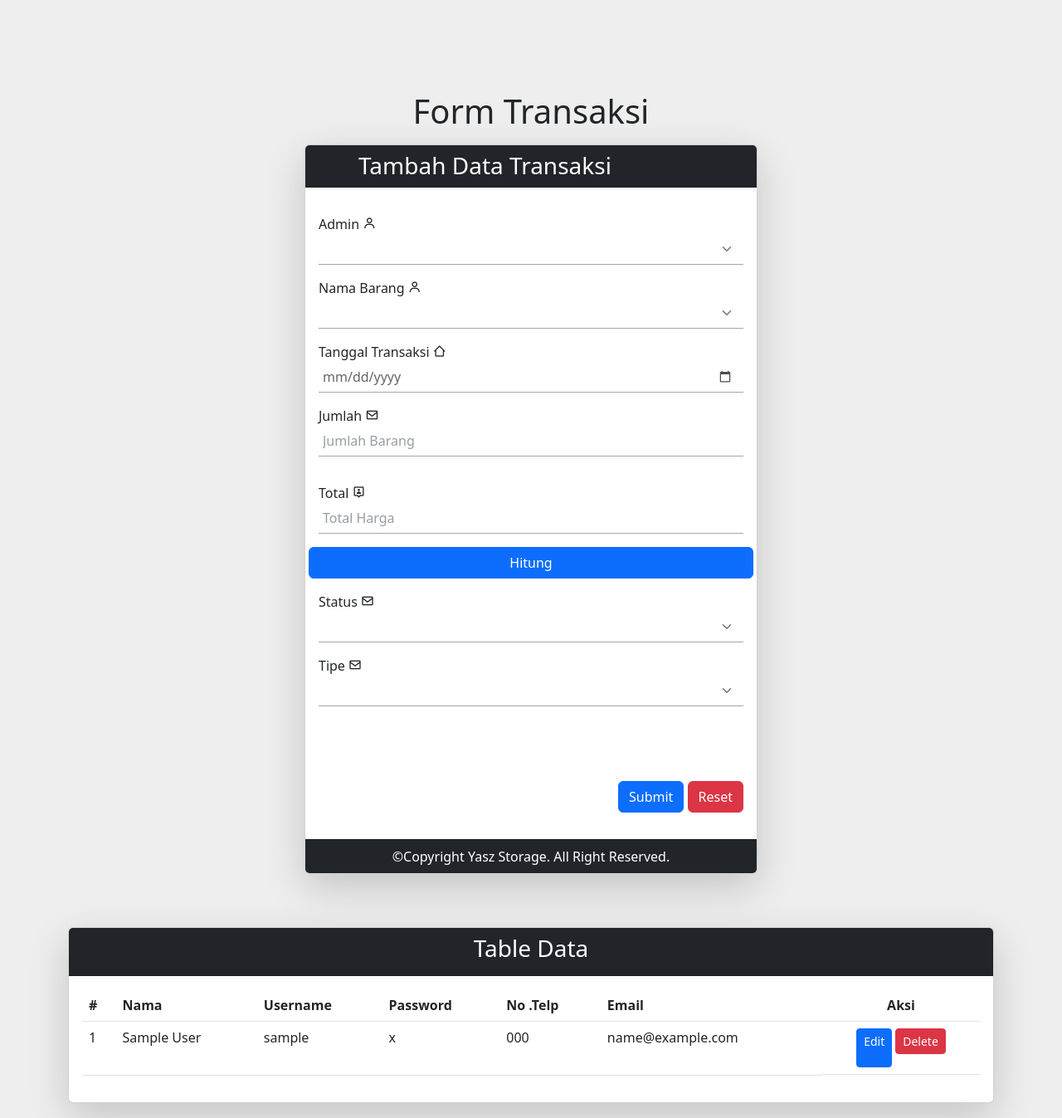
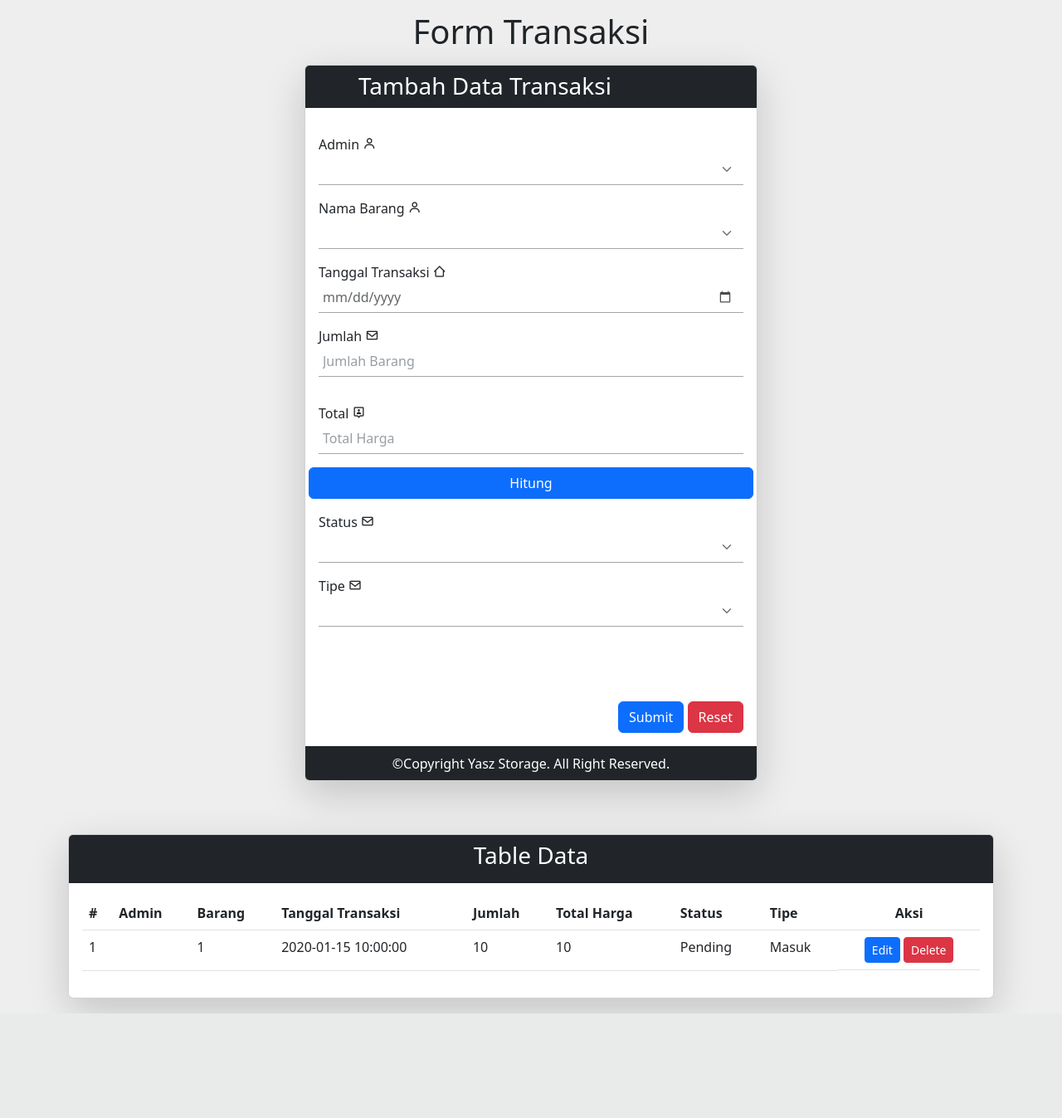
Before and after one commit to iyasz/pwpb_crud, a PHP site: page /transaksi/ in a window 1280 px wide. Shown: the part 64-1411 px from the top of the page at 83% size. After the commit the page ends 1285 px from the top, so only its background shows below. Run offline with PHP 8.4, Linux system fonts and the light colour scheme; tables that the repository leaves empty hold one stand-in row (values such as "Sample post"); data that the repository does not hold is empty.

Commit message:
init table

```diff
--- a/transaksi/index.php
+++ b/transaksi/index.php
@@ -7,22 +7,18 @@ $transaksi = $conn->query("SELECT * FROM transaksi");
 $transaksif = $conn->query("SELECT status FROM transaksi");
 
 if (isset($_POST['submit'])) {
-    $kode = htmlspecialchars($_POST['kode']);
+    $adminS = htmlspecialchars($_POST['adm']);
     $namabarang = htmlspecialchars($_POST['namabarang']);
-    $stok = htmlspecialchars($_POST['stok']);
-    $harga = htmlspecialchars($_POST['harga']);
-    $kadaluwarsa = htmlspecialchars($_POST['kadaluwarsa']);
-    $jenis = htmlspecialchars($_POST['jenis']);
-    $supp = htmlspecialchars($_POST['suppl']);
+    $tgltr = htmlspecialchars($_POST['tgltr']);
+    $jumlah = htmlspecialchars($_POST['jumlah']);
+    $total = htmlspecialchars($_POST['total']);
+    $status = htmlspecialchars($_POST['status']);
+    $tipe = htmlspecialchars($_POST['tipe']);
 
     // $simpan = $conn->query("INSERT INTO supplier values (NULL, '$nama','$kontak','$telp','$alamat','$email')");
-    if ($jenis == "") {
-        echo "<script>alert('Masukan Jenis Barang')</script>";
-        echo '<script>location.replace("index.php"); </script>';
-    } else {
-        $simpan = $conn->query("INSERT INTO barang (kode, nama,stok,harga,kadaluwarsa,jenis_barang,supplier_id) VALUES ('$kode','$nama','$stok','$harga','$kadaluwarsa','$jenis','$supp')");
-        $alert = "Data Berhasil Disimpan";
-        echo '<script>location.replace("index.php"); </script>';
+    if ($tipe == "Masuk") {
+        $simpan = $conn->query("INSERT INTO transaksi (id_admin, barang_id,tgl_transaksi,jumlah,total_harga,status,tipe) VALUES ('$adminS','$namabarang','$tgltr','$jumlah','$total','$status','$tipe')");
+        echo '<script>alert("Data Transaksi Disimpan"); location.replace("index.php"); </script>';
     }
     // header('location: index.php');
 
@@ -49,11 +45,6 @@ if (isset($_POST['hitung'])) {
 
     $aritmatika = $jumlah * $hargaBrg['harga'];
 }
-echo "<br>";
-echo "<br>";
-echo "<br>";
-echo "<br>";
-
 
 ?>
 
@@ -141,7 +132,7 @@ echo "<br>";
                             <div class="row">
                                 <div class="form-group mb-3">
                                     <label for="">Admin <i class='bx bx-user'></i></label>
-                                    <select name="suppl" required class=" form-select aa" id="">
+                                    <select name="adm" required class=" form-select aa" id="">
                                         <option value="" selected></option>
                                         <?php foreach ($admin as $adm) { ?>
                                             <option value="<?= $adm['id'] ?>"><?= $adm['nama'] ?></option>
@@ -159,7 +150,7 @@ echo "<br>";
                                 </div>
                                 <div class="form-group ">
                                     <label for="">Tanggal Transaksi <i class='bx bx-home-alt-2'></i></label>
-                                    <input type="date" required name="kadaluwarsa" placeholder="Kadaluwarsa Barang" autocomplete="off" class="form-control mb-3 aa">
+                                    <input type="date" required name="tgltr" placeholder="Kadaluwarsa Barang" autocomplete="off" class="form-control mb-3 aa">
                                 </div>
                                 <div class="form-group">
                                     <label for="">Jumlah <i class='bx bx-envelope'></i></label>
@@ -175,7 +166,7 @@ echo "<br>";
                                 <button class="btn btn-primary mb-3" type="" name="hitung">Hitung</button>
                                 <div class="form-group mb-3">
                                     <label for="">Status <i class='bx bx-envelope'></i></label>
-                                    <select name="jenis" required class="form-select aa" aria-label="Default select example">
+                                    <select name="status" required class="form-select aa" aria-label="Default select example">
                                         <option selected></option>
                                         <option value="Pending">Pending</option>
                                         <option value="Paid">Paid</option>
@@ -184,7 +175,7 @@ echo "<br>";
                                 </div>
                                 <div class="form-group mb-3">
                                     <label for="">Tipe <i class='bx bx-envelope'></i></label>
-                                    <select name="jenis" required class="form-select aa" aria-label="Default select example">
+                                    <select name="tipe" required class="form-select aa" aria-label="Default select example">
                                         <option selected></option>
                                         <option value="Masuk">Masuk</option>
                                         <option value="Keluar">Keluar</option>
@@ -218,28 +209,32 @@ echo "<br>";
                             <thead>
                                 <tr>
                                     <th>#</th>
-                                    <th>Nama</th>
-                                    <th>Username</th>
-                                    <th>Password</th>
-                                    <th>No .Telp</th>
-                                    <th>Email</th>
+                                    <th>Admin</th>
+                                    <th>Barang</th>
+                                    <th>Tanggal Transaksi</th>
+                                    <th>Jumlah</th>
+                                    <th>Total Harga</th>
+                                    <th>Status</th>
+                                    <th>Tipe</th>
                                     <th class="text-center">Aksi</th>
                                 </tr>
                             </thead>
                             <tbody>
                                 <?php $no = 1;
-                                foreach ($admin as $admins) { ?>
+                                foreach ($transaksi as $transak) { ?>
                                     <tr>
                                         <td><?= $no++ ?></td>
-                                        <td><?= $admins['nama'] ?></td>
-                                        <td><?= $admins['username'] ?></td>
-                                        <td><?= $admins['password'] ?></td>
-                                        <td><?= $admins['telepon'] ?></td>
-                                        <td><?= $admins['email'] ?></td>
+                                        <td><?= $transak['id_adm'] ?></td>
+                                        <td><?= $transak['barang_id'] ?></td>
+                                        <td><?= $transak['tgl_transaksi'] ?></td>
+                                        <td><?= $transak['jumlah'] ?></td>
+                                        <td><?= $transak['total_harga'] ?></td>
+                                        <td><?= $transak['status'] ?></td>
+                                        <td><?= $transak['tipe'] ?></td>
                                         <td class="justify-content-center d-flex gap-1">
-                                            <a href="../edit/edit_admin.php?id=<?= $admins['id'] ?> " class="btn btn-primary btn-sm">Edit</a>
+                                            <a href="../edit/edit_admin.php?id=<?= $transak['id'] ?> " class="btn btn-primary btn-sm">Edit</a>
                                             <form action="" method="post">
-                                                <input type="hidden" name="id" value="<?= $admins['id'] ?>">
+                                                <input type="hidden" name="id" value="<?= $transak['id'] ?>">
                                                 <button type="submit" name="delete" class="btn btn-danger btn-sm">Delete</button>
                                             </form>
                                         </td>
```
